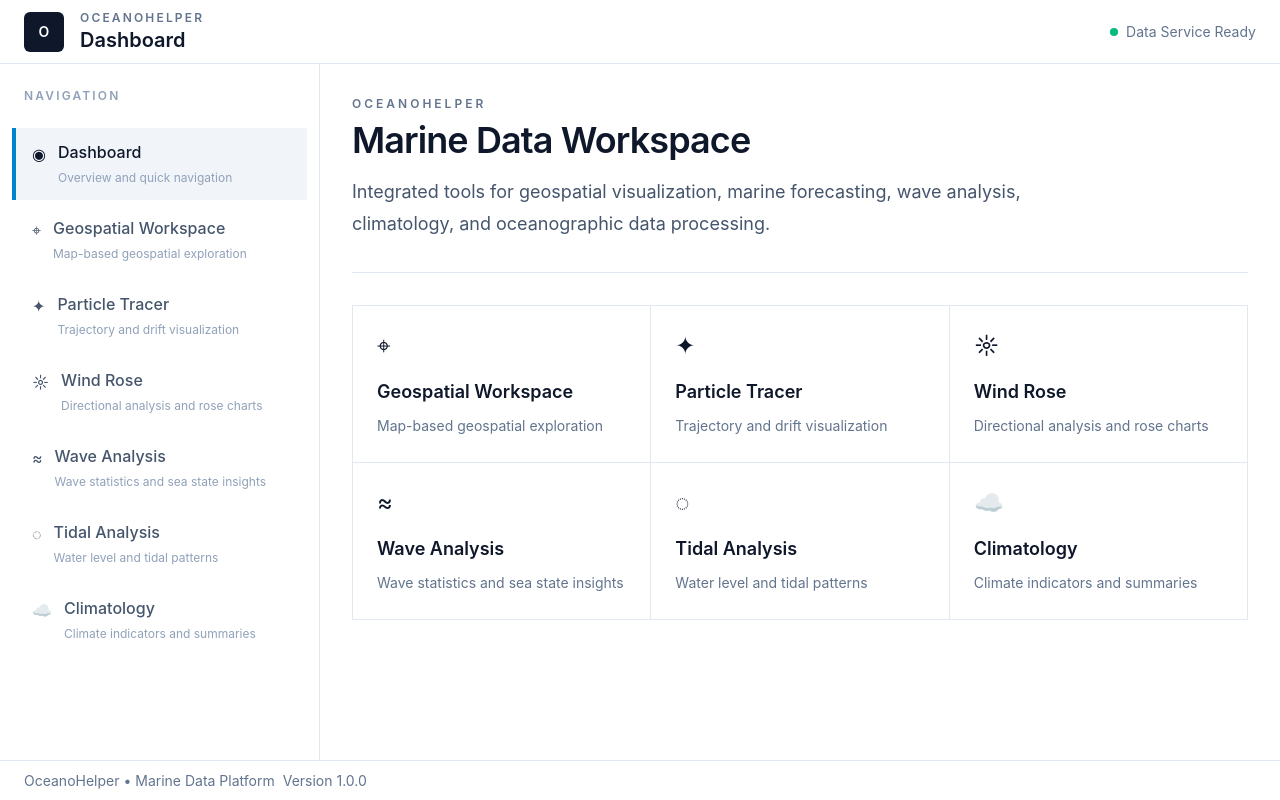
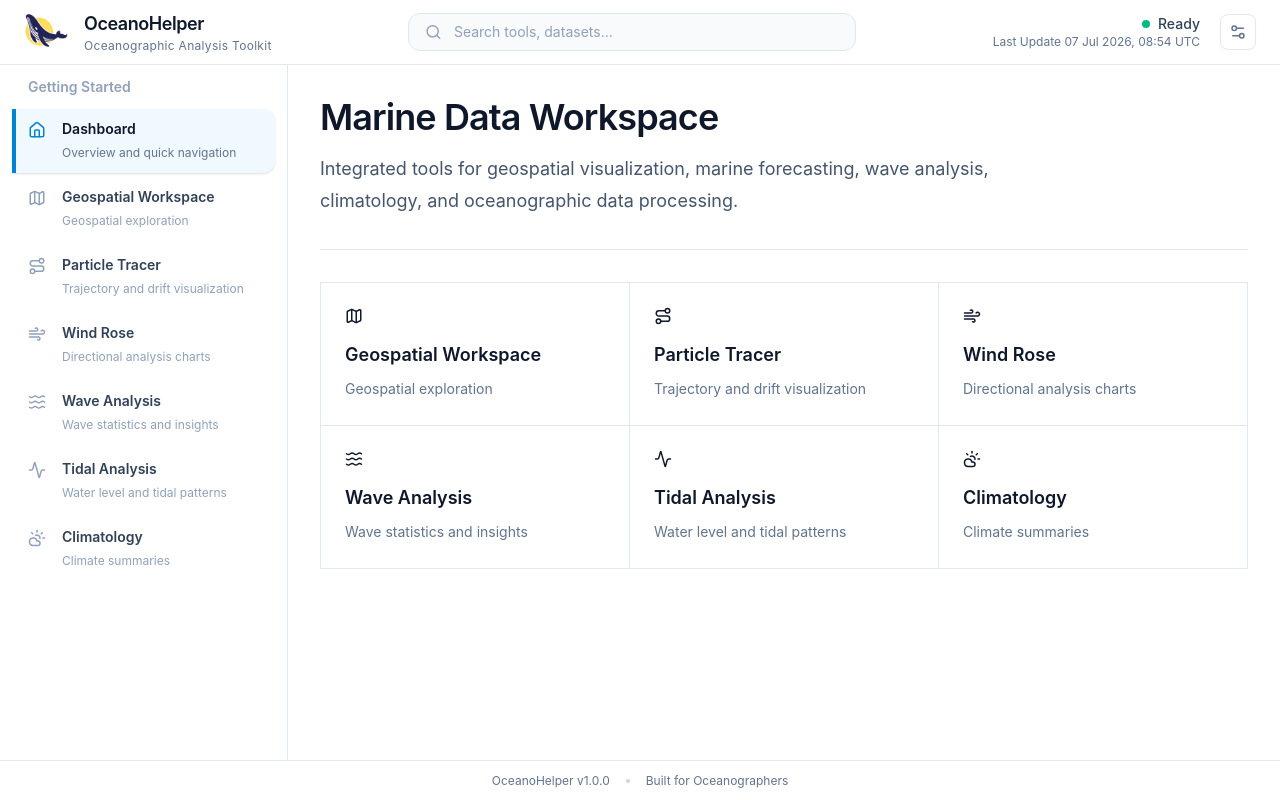
Before and after one commit to strigoimort/oceanohelper-vibe, a React (Vite) app: page / in a window 1280 px wide. Built offline with nearby package versions, Linux system fonts and the light colour scheme.

Commit message:
dashboard fixing 1: header, sidebar, footer

```diff
--- a/package.json
+++ b/package.json
@@ -11,6 +11,7 @@
   },
   "dependencies": {
     "@tailwindcss/vite": "^4.3.2",
+    "lucide-react": "^1.23.0",
     "react": "^19.2.7",
     "react-dom": "^19.2.7",
     "react-router-dom": "^7.18.1",
--- a/src/App.tsx
+++ b/src/App.tsx
@@ -25,7 +25,8 @@ function App() {
   return (
     <BrowserRouter>
       <Routes>
-        <Route element={<AppShell title="Dashboard" />}>
+        {/* <Route element={<AppShell title="Dashboard" />}> */}
+        <Route element={<AppShell />}>
           <Route index element={<DashboardPage />} />
           <Route
             path="geospatial-workspace"
--- a/src/components/layout/app-footer.tsx
+++ b/src/components/layout/app-footer.tsx
@@ -1,10 +1,12 @@
 export default function AppFooter() {
   return (
-    <footer className="h-10 border-t border-slate-200 bg-white px-6 flex items-center justify-between text-sm text-slate-500">
-      <div className="flex flex-col gap-2 md:flex-row md:items-center md:justify-between">
-        <span>OceanoHelper • Marine Data Platform</span>
+    <footer className="flex h-10 items-center justify-center border-t border-slate-200 bg-white px-6">
+      <div className="flex items-center gap-4 text-xs text-slate-500">
+        <span>OceanoHelper v1.0.0</span>
 
-        <span>Version 1.0.0</span>
+        <span className="h-1 w-1 rounded-full bg-slate-300" />
+
+        <span>Built for Oceanographers</span>
       </div>
     </footer>
   );
--- a/src/components/layout/app-header.tsx
+++ b/src/components/layout/app-header.tsx
@@ -1,30 +1,99 @@
-type AppHeaderProps = {
-  title: string;
-};
+import { Search, Settings2 } from "lucide-react";
+import { useState } from "react";
+import logo from "../../assets/oceanohelper-logo.png";
 
-export default function AppHeader({ title }: AppHeaderProps) {
+// type AppHeaderProps = {
+//   title: string;
+//   description?: string;
+// };
+
+// export default function AppHeader({ title, description }: AppHeaderProps) {
+export default function AppHeader() {
+  const [searchQuery, setSearchQuery] = useState("");
+  const [lastUpdate] = useState(new Date());
+
+  const formattedTime = lastUpdate.toLocaleString("en-GB", {
+    day: "2-digit",
+    month: "short",
+    year: "numeric",
+    hour: "2-digit",
+    minute: "2-digit",
+    timeZone: "UTC",
+    timeZoneName: "short",
+  });
+
   return (
-    <header className="h-16 border-b border-slate-200 bg-white">
+    <header className="border-b border-slate-200 bg-white">
+      {/* Top Header */}
       <div className="flex h-16 items-center justify-between px-6">
+        {/* Brand */}
         <div className="flex items-center gap-4">
-          <div className="flex h-10 w-10 items-center justify-center rounded-md bg-slate-900 text-sm font-semibold text-white">
-            O
-          </div>
+          <img
+            src={logo}
+            alt="OceanoHelper Logo"
+            className="h-11 w-11 object-contain"
+          />
 
           <div>
-            <p className="text-xs font-semibold uppercase tracking-[0.18em] text-slate-500">
+            <h2 className="text-lg font-semibold tracking-tight text-slate-900">
               OceanoHelper
+            </h2>
+
+            <p className="text-xs tracking-wide text-slate-500">
+              Oceanographic Analysis Toolkit
             </p>
-
-            <h1 className="text-xl font-semibold text-slate-900">{title}</h1>
           </div>
         </div>
 
-        <div className="flex items-center gap-2 text-sm text-slate-500">
-          <span className="h-2 w-2 rounded-full bg-emerald-500" />
-          Data Service Ready
+        {/* Search */}
+        <div className="hidden w-full max-w-lg   px-8 lg:block">
+          <div className="flex items-center gap-3 rounded-xl border border-slate-200 bg-slate-50 px-4 py-2 transition-colors focus-within:border-sky-500 focus-within:bg-white">
+            <Search size={18} className="text-slate-400" />
+
+            <input
+              type="text"
+              value={searchQuery}
+              onChange={(e) => setSearchQuery(e.target.value)}
+              placeholder="Search tools, datasets..."
+              className="w-full bg-transparent text-sm outline-none placeholder:text-slate-400"
+            />
+          </div>
+        </div>
+
+        {/* Status */}
+        <div className="flex items-center gap-5">
+          <div className="text-right">
+            <div className="flex items-center justify-end gap-2 text-sm font-medium text-slate-700">
+              <span className="h-2 w-2 rounded-full bg-emerald-500" />
+              Ready
+            </div>
+
+            <p className="text-xs text-slate-500">
+              Last Update {formattedTime}
+            </p>
+          </div>
+
+          <button
+            className="rounded-lg border border-slate-200 p-2 text-slate-500 transition hover:bg-slate-100 hover:text-slate-900"
+            title="Settings"
+          >
+            <Settings2 size={18} />
+          </button>
         </div>
       </div>
+
+      {/* Page Header */}
+      {/* <div className="flex items-center justify-between border-slate-100 border-t px-6 pt-1 pb-2 bg-slate-50">
+        <div>
+          <h1 className="text-xl font-semibold tracking-tight text-slate-900">
+            {title}
+          </h1>
+
+          {description && (
+            <p className="mt-1 text-sm text-slate-500">{description}</p>
+          )}
+        </div>
+      </div> */}
     </header>
   );
 }
--- a/src/components/layout/app-sidebar.tsx
+++ b/src/components/layout/app-sidebar.tsx
@@ -3,14 +3,15 @@ import { navItems } from "../../constants/navigation";
 
 export default function AppSidebar() {
   return (
-    <aside className="w-80 shrink-0 border-r border-slate-200 bg-white">
-      <div className="px-6 py-6">
-        <p className="text-xs font-semibold uppercase tracking-[0.18em] text-slate-400">
-          Navigation
-        </p>
+    <aside className="flex w-72 shrink-0 flex-col border-r border-slate-200 bg-white">
+      {/* Sidebar Header */}
+      <div className="px-7 py-3">
+        <p className="text-sm font-semibold text-slate-400">Getting Started</p>
       </div>
 
-      <nav className="space-y-1 px-3 pb-6">
+      {/* Navigation */}
+      <nav className="flex-1 overflow-y-auto px-3 pb-6">
+        <div className="space-y-1">
           {navItems.map((item) => (
             <NavLink
               key={item.path}
@@ -18,25 +19,50 @@ export default function AppSidebar() {
               end={item.path === "/"}
               className={({ isActive }) =>
                 [
-                "flex items-start gap-3 border-l-4 px-4 py-3 transition-colors duration-150",
+                  "group flex items-start gap-4 rounded-r-xl border-l-4 px-3 py-2.5 transition-all duration-200",
 
                   isActive
-                  ? "border-sky-600 bg-slate-100 text-slate-900"
-                  : "border-transparent text-slate-600 hover:bg-slate-50 hover:text-slate-900",
+                    ? "border-sky-600 bg-sky-50 shadow-sm"
+                    : "border-transparent text-slate-600 hover:border-slate-200 hover:bg-slate-50 hover:translate-x-1",
                 ].join(" ")
               }
             >
-            <span className="mt-0.5 text-base">{item.icon}</span>
+              {({ isActive }) => (
+                <>
+                  {/* Icon */}
+                  <span
+                    className={`mt-0.5 text-lg transition-colors ${
+                      isActive
+                        ? "text-sky-600"
+                        : "text-slate-400 group-hover:text-slate-700"
+                    }`}
+                  >
+                    {item.icon}
+                  </span>
 
-            <span>
-              <span className="block font-medium">{item.label}</span>
+                  {/* Text */}
+                  <div className="min-w-0">
+                    <p
+                      className={`truncate text-sm font-semibold ${
+                        isActive ? "text-slate-900" : "text-slate-700"
+                      }`}
+                    >
+                      {item.label}
+                    </p>
 
-              <span className="mt-1 block text-xs leading-5 text-slate-400">
+                    <p
+                      className={`mt-1 text-xs leading-5 ${
+                        isActive ? "text-slate-500" : "text-slate-400"
+                      }`}
+                    >
                       {item.description}
-              </span>
-            </span>
+                    </p>
+                  </div>
+                </>
+              )}
             </NavLink>
           ))}
+        </div>
       </nav>
     </aside>
   );
--- a/src/constants/navigation.ts
+++ b/src/constants/navigation.tsx
@@ -1,8 +1,20 @@
+import type { ReactNode } from "react";
+
+import {
+  House,
+  Map,
+  Route,
+  Wind,
+  Waves,
+  Activity,
+  CloudSun,
+} from "lucide-react";
+
 export type NavItem = {
   label: string;
   path: string;
   description: string;
-  icon: string;
+  icon: ReactNode;
 };
 
 export const navItems: NavItem[] = [
@@ -10,42 +22,42 @@ export const navItems: NavItem[] = [
     label: "Dashboard",
     path: "/",
     description: "Overview and quick navigation",
-    icon: "◉",
+    icon: <House size={18} strokeWidth={2} />,
   },
   {
     label: "Geospatial Workspace",
     path: "/geospatial-workspace",
-    description: "Map-based geospatial exploration",
-    icon: "⌖",
+    description: "Geospatial exploration",
+    icon: <Map size={18} strokeWidth={2} />,
   },
   {
     label: "Particle Tracer",
     path: "/particle-tracer",
     description: "Trajectory and drift visualization",
-    icon: "✦",
+    icon: <Route size={18} strokeWidth={2} />,
   },
   {
     label: "Wind Rose",
     path: "/wind-rose",
-    description: "Directional analysis and rose charts",
-    icon: "☼",
+    description: "Directional analysis charts",
+    icon: <Wind size={18} strokeWidth={2} />,
   },
   {
     label: "Wave Analysis",
     path: "/wave-analysis",
-    description: "Wave statistics and sea state insights",
-    icon: "≈",
+    description: "Wave statistics and insights",
+    icon: <Waves size={18} strokeWidth={2} />,
   },
   {
     label: "Tidal Analysis",
     path: "/tidal-analysis",
     description: "Water level and tidal patterns",
-    icon: "◌",
+    icon: <Activity size={18} strokeWidth={2} />,
   },
   {
     label: "Climatology",
     path: "/climatology",
-    description: "Climate indicators and summaries",
-    icon: "☁",
+    description: "Climate summaries",
+    icon: <CloudSun size={18} strokeWidth={2} />,
   },
 ];
--- /dev/null
+++ b/src/constants/search-items.tsx
@@ -0,0 +1,17 @@
+export const searchItems = [
+  {
+    title: "Dashboard",
+    keywords: ["home"],
+    path: "/",
+  },
+  {
+    title: "Tracer",
+    keywords: ["trajectory", "drifter", "buoy"],
+    path: "/tracer",
+  },
+  {
+    title: "Wave Analysis",
+    keywords: ["wave", "hs", "period"],
+    path: "/wave",
+  },
+];
--- a/src/layouts/app-shell.tsx
+++ b/src/layouts/app-shell.tsx
@@ -1,26 +1,29 @@
-import { Outlet, useLocation } from "react-router-dom";
+// import { Outlet, useLocation } from "react-router-dom";
+import { Outlet } from "react-router-dom";
 
 import AppFooter from "../components/layout/app-footer";
 import AppHeader from "../components/layout/app-header";
 import AppSidebar from "../components/layout/app-sidebar";
-import { navItems } from "../constants/navigation";
+// import { navItems } from "../constants/navigation";
 
-type AppShellProps = {
-  title?: string;
-};
+// type AppShellProps = {
+//   title?: string;
+// };
 
-export default function AppShell({ title = "Workspace" }: AppShellProps) {
-  const location = useLocation();
+// export default function AppShell({ title = "Workspace" }: AppShellProps) {
+export default function AppShell() {
+  // const location = useLocation();
 
-  const activeTitle =
-    navItems.find((item) => item.path === location.pathname)?.label ?? title;
+  // const activeTitle =
+  //   navItems.find((item) => item.path === location.pathname)?.label ?? title;
 
   return (
     <div className="flex h-screen flex-col bg-slate-100 text-slate-900">
       {/* Header */}
-      <AppHeader title={activeTitle} />
+      {/* <AppHeader title={activeTitle} /> */}
+      <AppHeader />
 
-      {/* Main */}
+      {/* Body */}
       <div className="flex flex-1 overflow-hidden">
         {/* Sidebar */}
         <AppSidebar />
--- a/src/pages/dashboard-page.tsx
+++ b/src/pages/dashboard-page.tsx
@@ -7,9 +7,9 @@ export default function DashboardPage() {
   return (
     <div className="space-y-8">
       <section className="border-b border-slate-200 pb-8">
-        <p className="mb-2 text-xs font-semibold uppercase tracking-[0.25em] text-slate-500">
+        {/* <p className="mb-2 text-xs font-semibold uppercase tracking-[0.25em] text-slate-500">
           OceanoHelper
-        </p>
+        </p> */}
 
         <h2 className="text-4xl font-semibold tracking-tight text-slate-900">
           Marine Data Workspace
```
Also changed, not shown: src/assets/oceanohelper-logo.png (renamed from src/assets/oceanohelper-head.png), 1 other file (tests, documents, lock files or other folders). Lines whose indentation alone changed are shown as unchanged.
